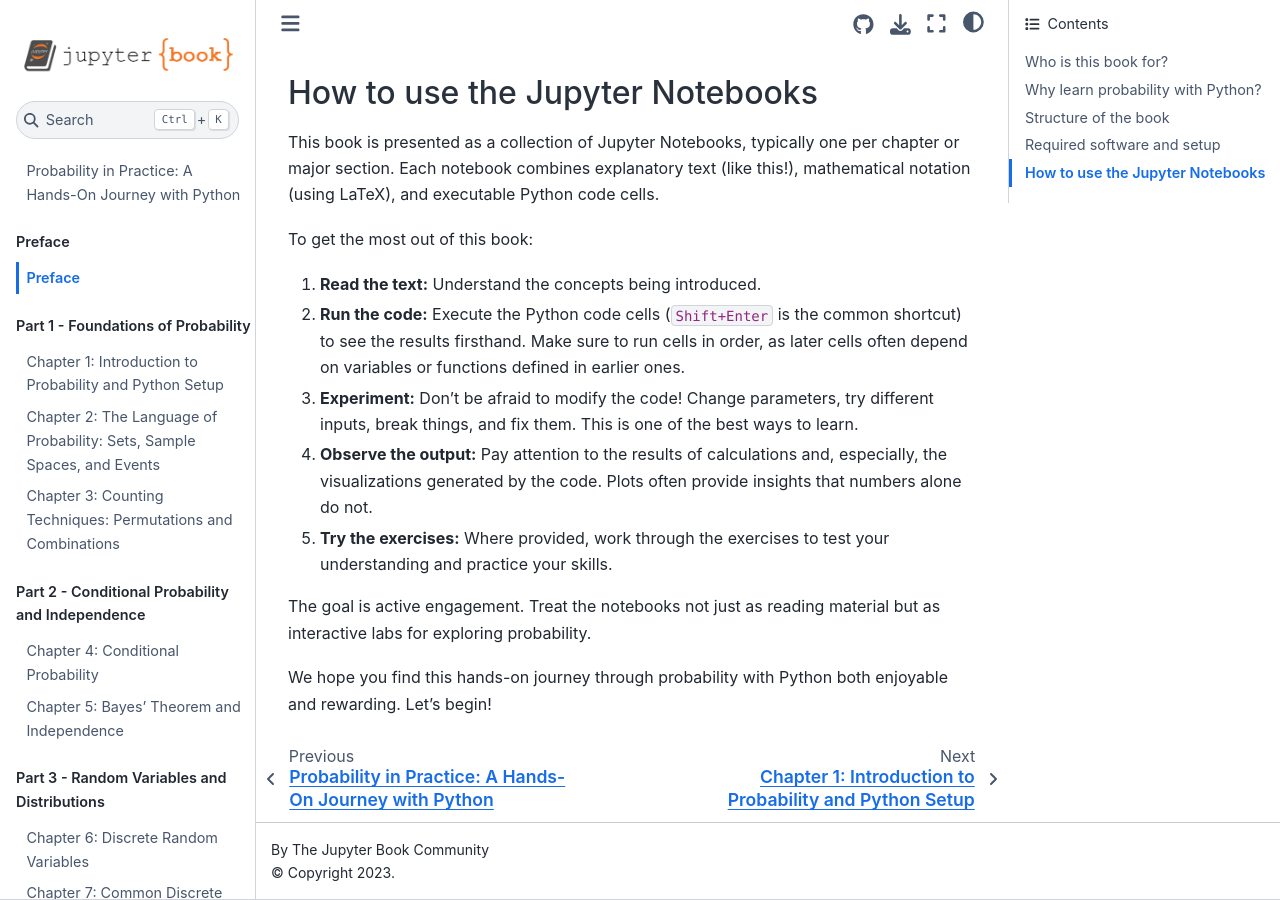
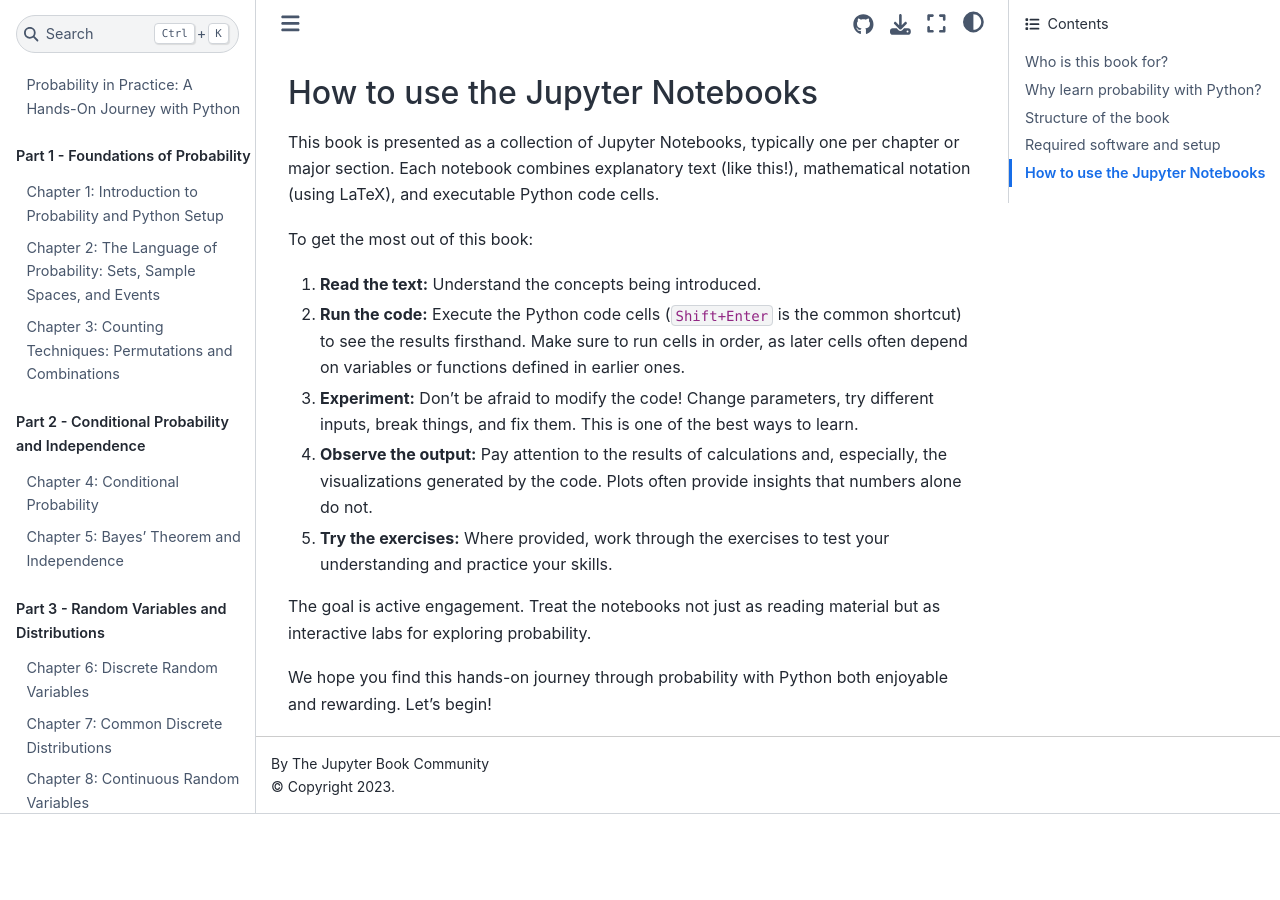
Before and after one commit to snowch/learn_probability, a Jupyter Book: the page built from _preface.md, in a window 1280 px wide and 900 px high, scrolled down 3485 px. Built offline with Jupyter Book 1.0.4 settings and Sphinx 7.4.7 and the Sphinx Book theme 1.1.4, drawn with Linux system fonts in a browser that asks for light colours; pages that are not in the unit, such as notebooks, are missing from menus; after the commit the page ends 4299 px from its top, so only the background shows below that; some of the changed lines change nothing that is shown.

Commit message:
remove separate preface

```diff
--- a/_toc.yml
+++ b/_toc.yml
@@ -4,12 +4,6 @@ format: jb-book
 root: index # Assuming index.md or index.ipynb contains the Preface content
 
 parts:
-  - caption: Preface
-    chapters:
-    # Content for Preface sections (Who this book is for?, Why Python?, Structure, Setup, How to use)
-    # should ideally be in the root 'index.md' or 'index.ipynb' file.
-    # If you create a separate file like preface.md, add '- file: preface.md' here.
-    - file: _preface.md
 
   - caption: Part 1 - Foundations of Probability
     chapters:
```
